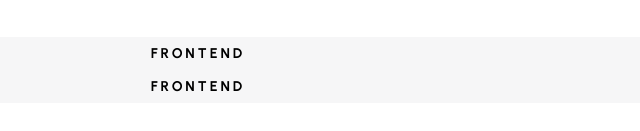
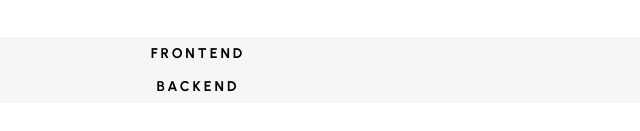
Before and after one commit to dbeec/briefcase, a React (Vite) app: page / in a window 1280 px wide. Shown: the part 1627-1758 px from the top of the page, without its empty margins (442-1082 px from the left). Built offline with nearby package versions, Linux system fonts and the light colour scheme.

Commit message:
updated maps

```diff
--- a/src/components/skills/Skills.tsx
+++ b/src/components/skills/Skills.tsx
@@ -8,7 +8,7 @@ export default function Skills() {
   return (
     <>
       <div id="skills" className="skills">
-        {sk_Data.frontend.map((item, index) => (
+        {sk_Data.header.map((item, index) => (
           <Box sx={{ flexGrow: 1 }}>
             <Grid key={index} container spacing={item.spacing}>
               <Grid item xs={item.xs}>
--- a/src/components/skills/data_skills.tsx
+++ b/src/components/skills/data_skills.tsx
@@ -1,9 +1,9 @@
 interface Skills {
-  frontend: Frontend[];
-  backend: Backend[];
+  header: Header[];
+  boxes: Boxes[];
 }
 
-interface Frontend {
+interface Header {
   name: string;
   class__skill?: string;
   class__box?: string;
@@ -14,7 +14,7 @@ interface Frontend {
   md?: number;
 }
 
-interface Backend {
+interface Boxes {
   name: string;
   class__skill?: string;
   class__box?: string;
@@ -29,7 +29,7 @@ const myImage = new Image();
 myImage.src = "../../assets/next.png";
 
 const sk_Data: Skills = {
-  frontend: [
+  header: [
     {
       name: "frontend",
       class__skill: "skill__frontend",
@@ -39,7 +39,7 @@ const sk_Data: Skills = {
       xs: 12,
     },
     {
-      name: "frontend",
+      name: "backend",
       class__skill: "skill__frontend",
       class__box: "skill__box",
       spacing: 0.4,
@@ -48,7 +48,7 @@ const sk_Data: Skills = {
     },
   ],
 
-  backend: [
+  boxes: [
     {
       name: "backend",
       class__skill: "skill__frontend",
```
